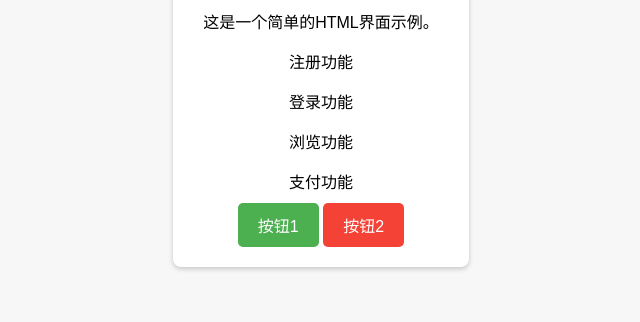
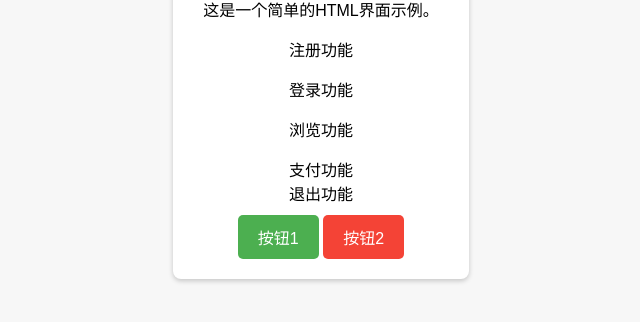
Before and after one commit to Hz2680/git_demo3, a plain HTML site: page index.html in a window 1280 px wide. Shown: the part 316-638 px from the top of the page, without its empty margins (319-959 px from the left). Drawn offline with Linux system fonts and the light colour scheme.

Commit message:
update-1

```diff
--- a/index.html
+++ b/index.html
@@ -48,6 +48,7 @@
         <p>登录功能</p>
         <p>浏览功能</p>
         <div>支付功能</div>
+        <div>退出功能</div>
         <button type="button">按钮1</button>
         <button type="button">按钮2</button>
     </div>
```
